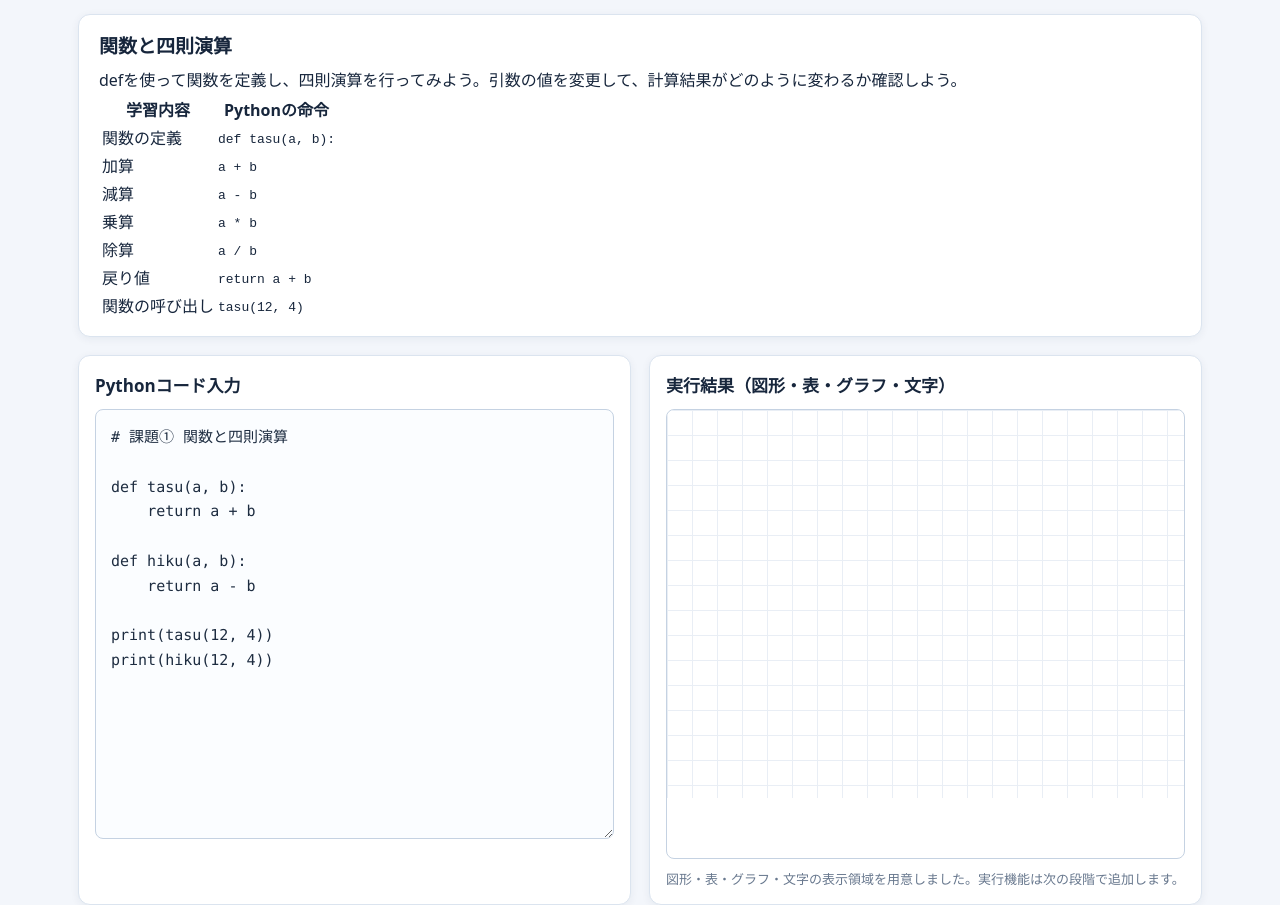
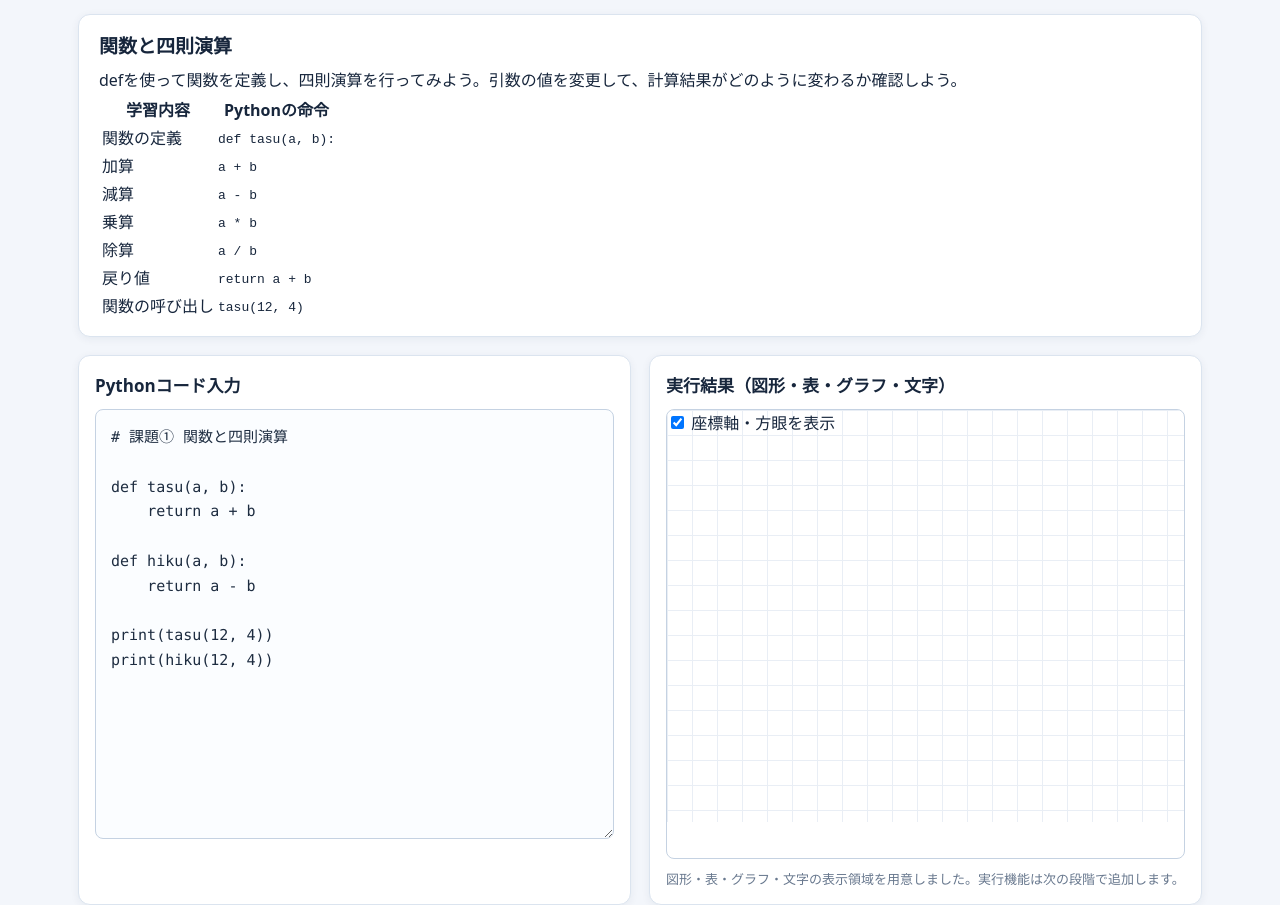
Before and after one commit to knsk001/PYL, a plain HTML site: page index.html in a window 1280 px wide. Shown: the part 68-973 px from the top of the page. Drawn offline with Linux system fonts and the light colour scheme.

Commit message:
Add checkbox for grid visibility in output section
Added a checkbox to toggle grid visibility in the output section.

```diff
--- a/index.html
+++ b/index.html
@@ -112,7 +112,14 @@ print("変更後：", new_iro)
 show_colors(iro, new_iro)
 </textarea>
 
-<section class="panel"><h2>実行結果（図形・表・グラフ・文字）</h2><div id="output" class="output-wrap" aria-label="実行結果"><div id="text-output" class="result-section" hidden></div><div id="table-output" class="result-section" hidden></div><div id="canvas-output" class="result-section"><canvas id="preview" width="600" height="450" aria-label="図形・グラフプレビュー"></canvas></div></div><p class="hint">図形・表・グラフ・文字の表示領域を用意しました。実行機能は次の段階で追加します。</p></section>
+<section class="panel"><h2>実行結果（図形・表・グラフ・文字）</h2><div id="output" class="output-wrap" aria-label="実行結果"><div id="text-output" class="result-section" hidden></div><div id="table-output" class="result-section" hidden></div><div id="canvas-output" class="result-section">
+
+<label>
+  <input type="checkbox" id="show-grid" checked>
+  座標軸・方眼を表示
+</label>
+
+  <canvas id="preview" width="600" height="450" aria-label="図形・グラフプレビュー"></canvas></div></div><p class="hint">図形・表・グラフ・文字の表示領域を用意しました。実行機能は次の段階で追加します。</p></section>
 </div>
 
 <div class="actions">
```
